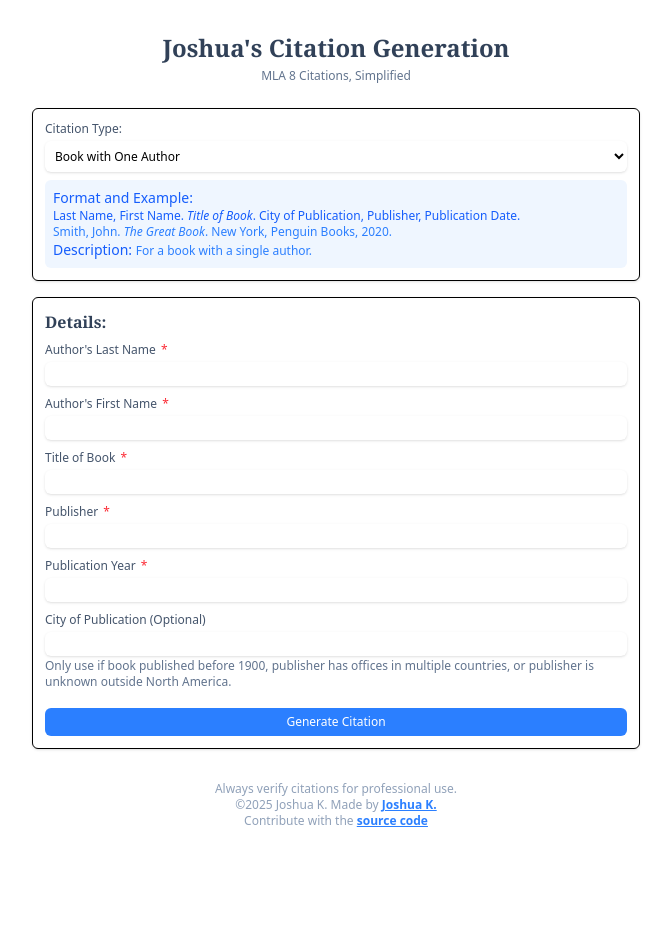
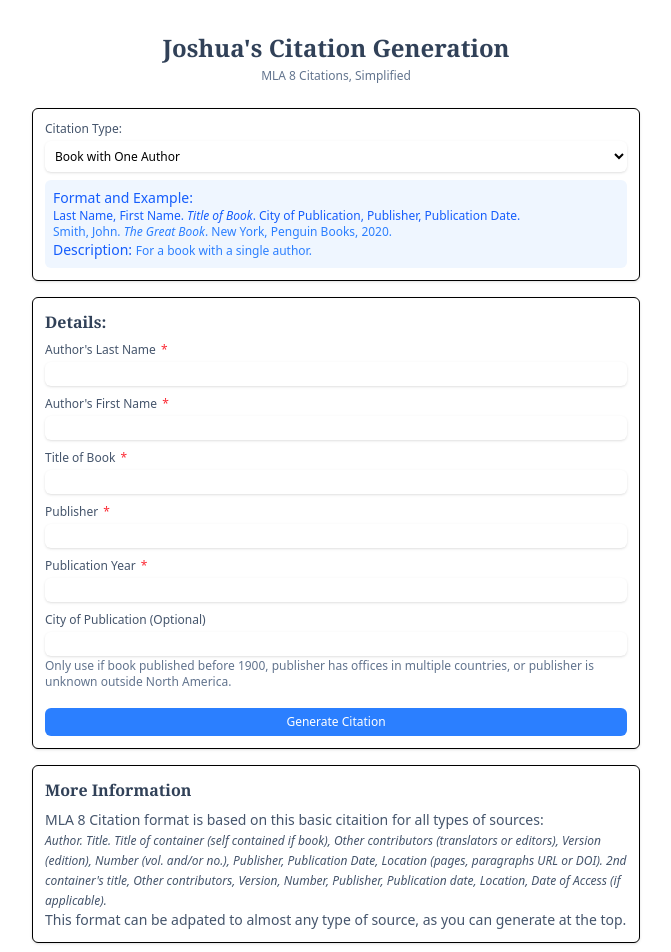
Before and after one commit to Thatoddone1/citations, a SvelteKit app: page / in a window 1280 px wide. Shown: the top 952 px of the page, without its empty margins (304-975 px from the left). Before the commit the page ends 861 px from the top, so only its background shows below. Built offline with nearby package versions, Linux system fonts and the light colour scheme.

Commit message:
add information section. WIP

```diff
--- a/src/routes/+page.svelte
+++ b/src/routes/+page.svelte
@@ -108,6 +108,18 @@
     <GeneratedCitation {generatedCitation} onCopy={copyToClipboard} />
   {/if}
 
+  <section class="mb-4 p-3 border rounded-md bg-white shadow-sm">
+    <h2 class="text-base font-semibold text-slate-700 mb-2">More Information</h2>
+    <p class="text-sm text-slate-600">MLA 8 Citation format is based on this basic citaition for all types of sources:
+    <br><span class="italic text-xs">Author. Title. Title of container (self contained if book), Other contributors (translators or
+editors), Version (edition), Number (vol. and/or no.), Publisher, Publication Date,
+Location (pages, paragraphs URL or DOI). 2nd container's title, Other contributors,
+Version, Number, Publisher, Publication date, Location, Date of Access (if applicable).
+    </span>
+    <br> This format can be adpated to almost any type of source, as you can generate at the top.
+  </p>
+  </section>
+
   <footer class="mt-8 text-center text-xs text-slate-400">
     <p>Always verify citations for professional use.</p>
     <p>©2025 Joshua K. Made by <a href="https://www.joshuarocks.me" class="font-bold text-blue-500 underline">Joshua K.</a></p>
```
